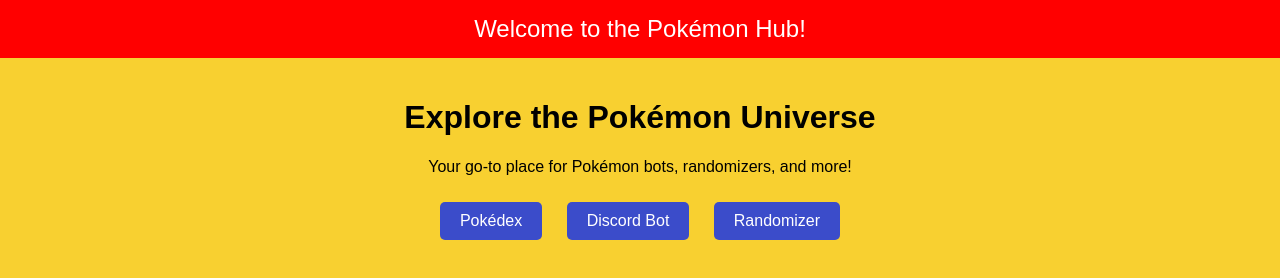
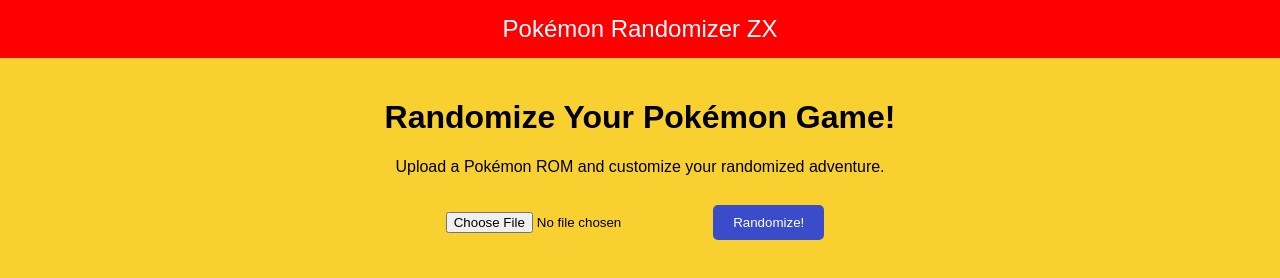
Before and after one commit to ShadowCarbon/PokeRandomGX, a plain HTML site: page index.html in a window 1280 px wide. Drawn offline with Linux system fonts and the light colour scheme.

Commit message:
Update index.html

```diff
--- a/index.html
+++ b/index.html
@@ -3,7 +3,7 @@
 <head>
     <meta charset="UTF-8">
     <meta name="viewport" content="width=device-width, initial-scale=1.0">
-    <title>Pokémon Hub</title>
+    <title>Pokémon Randomizer</title>
     <style>
         body {
             font-family: Arial, sans-serif;
@@ -29,22 +29,38 @@
             text-decoration: none;
             border-radius: 5px;
             margin: 10px;
+            cursor: pointer;
+            border: none;
         }
         .btn:hover {
             background-color: #2a2fa3;
+        }
+        input[type="file"] {
+            margin: 20px 0;
         }
     </style>
 </head>
 <body>
     <header>
-        Welcome to the Pokémon Hub!
+        Pokémon Randomizer ZX
     </header>
     <div class="container">
-        <h1>Explore the Pokémon Universe</h1>
-        <p>Your go-to place for Pokémon bots, randomizers, and more!</p>
-        <a href="#pokedex" class="btn">Pokédex</a>
-        <a href="#bots" class="btn">Discord Bot</a>
-        <a href="#randomizer" class="btn">Randomizer</a>
+        <h1>Randomize Your Pokémon Game!</h1>
+        <p>Upload a Pokémon ROM and customize your randomized adventure.</p>
+        <input type="file" id="romUpload" accept=".gba,.nds">
+        <button class="btn" onclick="randomizeROM()">Randomize!</button>
+        <p id="status"></p>
     </div>
+    <script>
+        function randomizeROM() {
+            const fileInput = document.getElementById('romUpload');
+            const status = document.getElementById('status');
+            if (fileInput.files.length === 0) {
+                status.textContent = "Please upload a ROM first.";
+                return;
+            }
+            status.textContent = "Randomizing... (Feature coming soon!)";
+        }
+    </script>
 </body>
 </html>
```
